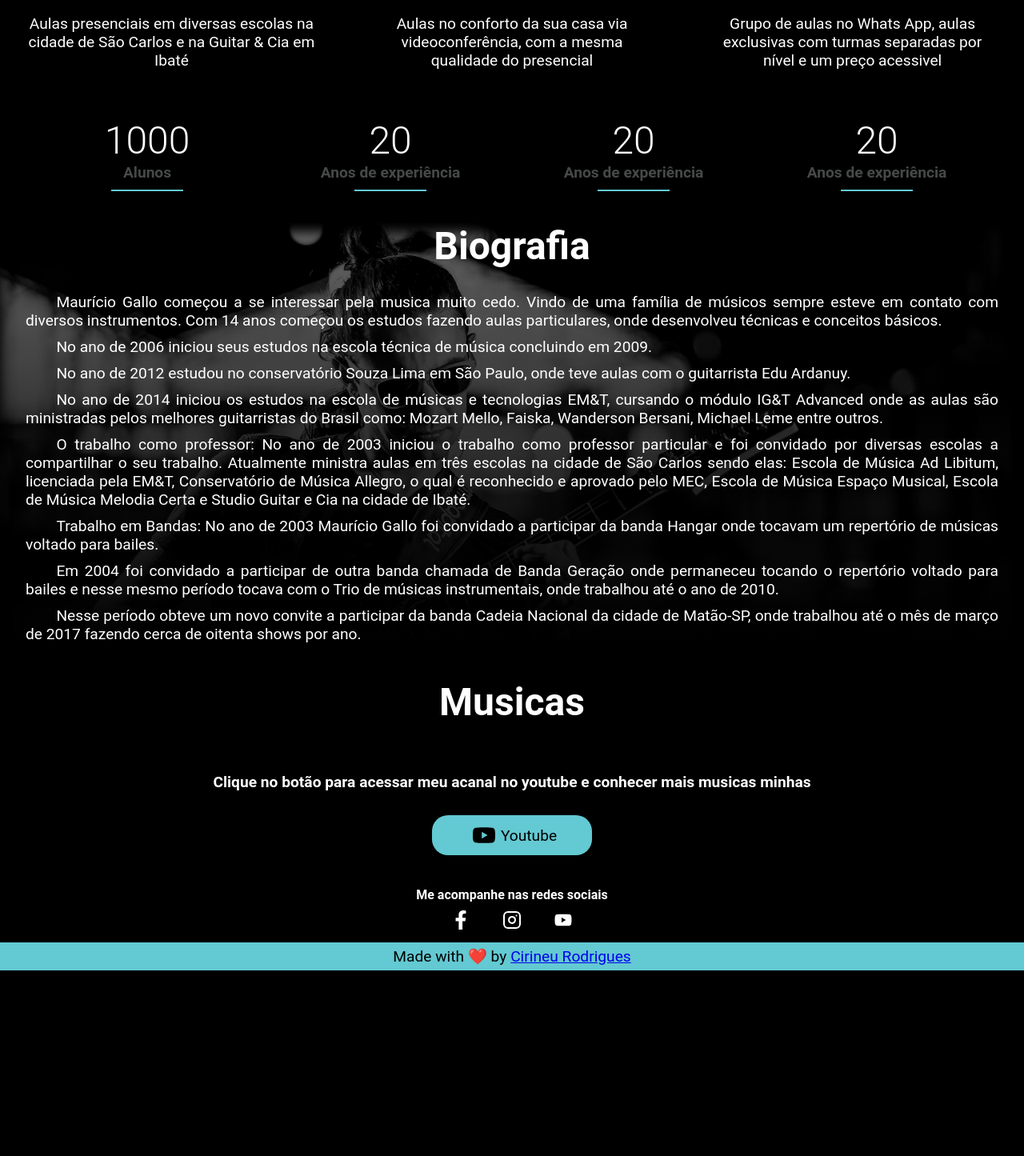
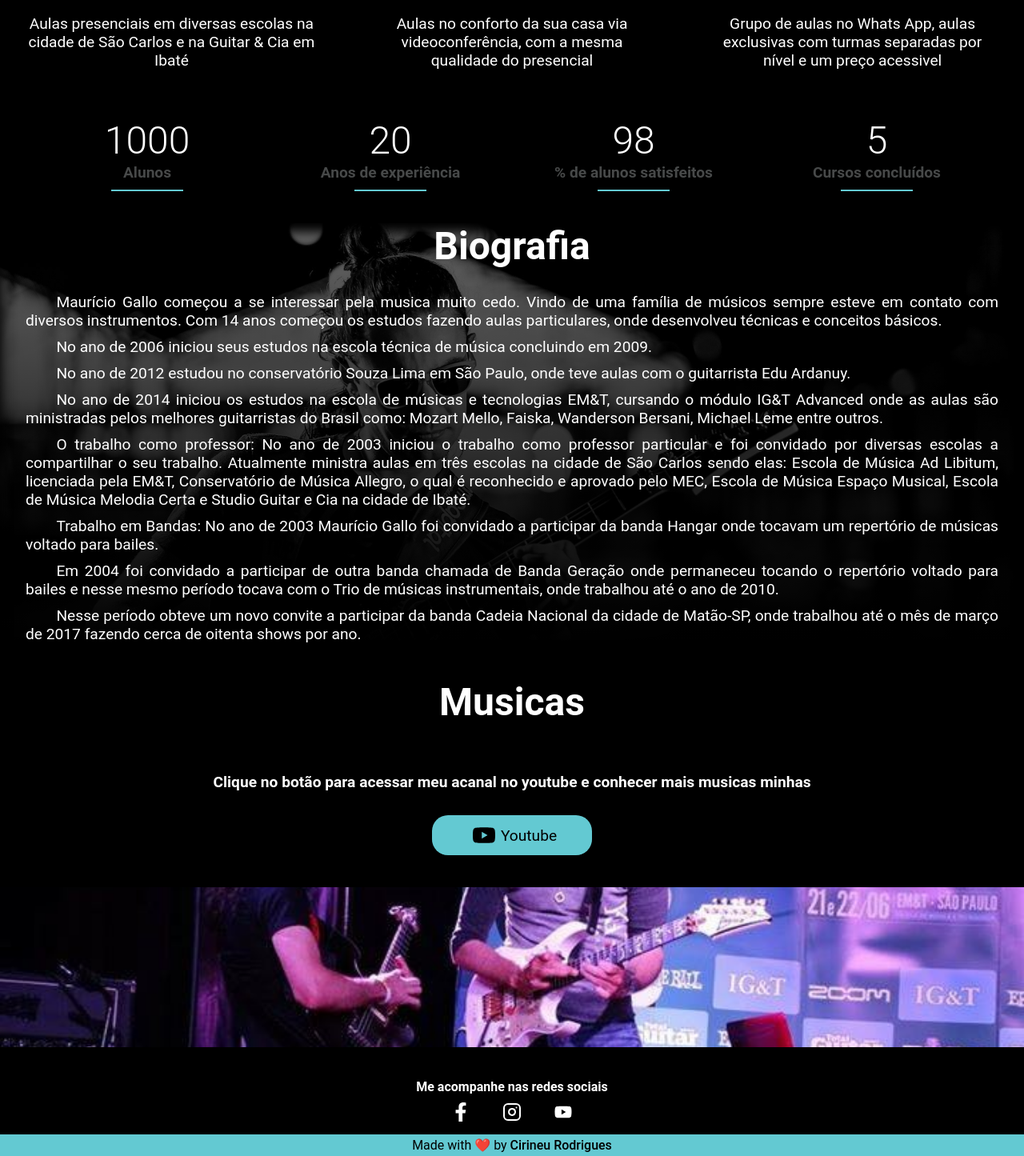
Before and after one commit to cirineurodrigues/mauricio-gallo-react, a React (Create React App) app: page / in a window 1280 px wide. Shown: the part 1234-2679 px from the top of the page at 80% size. Before the commit the page ends 2447 px from the top, so only its background shows below. Built offline with nearby package versions, Linux system fonts and the light colour scheme.

Commit message:
Adiciona o componente paralax

```diff
--- a/src/App.js
+++ b/src/App.js
@@ -6,6 +6,7 @@ import BrandsCarousel from "./components/BrandsCarousel";
 import Aulas from "./components/Aulas";
 import Bio from "./components/Bio";
 import Musicas from "./components/Musicas";
+import Paralax from "./components/Paralax";
 import Footer from "./components/Footer";
 
 function App() {
@@ -21,6 +22,7 @@ function App() {
       <Aulas />
       <Bio />
       <Musicas />
+      <Paralax />
       <Footer />
     </>
   );
--- /dev/null
+++ b/src/components/Agenda/styles.js
@@ -0,0 +1,3 @@
+import styled from "styled-components";
+
+export const StyledAgenda = styled.section``;
--- a/src/components/Aulas/index.jsx
+++ b/src/components/Aulas/index.jsx
@@ -40,8 +40,8 @@ const Aulas = () => {
         <NumbersContainer>
           <Numbers number={1000} text="Alunos" />
           <Numbers number={20} text="Anos de experiência" />
-          <Numbers number={20} text="Anos de experiência" />
-          <Numbers number={20} text="Anos de experiência" />
+          <Numbers number={98} text="% de alunos satisfeitos" />
+          <Numbers number={5} text="Cursos concluídos" />
         </NumbersContainer>
       </AulasContainer>
     </>
--- a/src/components/Footer/styles.js
+++ b/src/components/Footer/styles.js
@@ -18,7 +18,7 @@ export const SocialContainer = styled.div`
   align-items: center;
 
   a {
-    margin: 10px 20px;
+    padding: 10px 20px;
     color: #fff;
     font-size: 1.5rem;
   }
@@ -35,4 +35,15 @@ export const Credits = styled.div`
   background-color: #63c9d2;
   font-size: 1.2rem;
   text-align: center;
+
+  a {
+    color: #000;
+    text-decoration: none;
+    font-weight: 550;
+  }
+
+  @media screen and (min-width: 768px) {
+    padding: 4px 0;
+    font-size: 1rem;
+  }
 `;
--- /dev/null
+++ b/src/components/Paralax/index.jsx
@@ -0,0 +1,7 @@
+import { StyledParalax } from "./styles";
+
+const Paralax = () => {
+  return <StyledParalax />;
+};
+
+export default Paralax;
--- /dev/null
+++ b/src/components/Paralax/styles.js
@@ -0,0 +1,17 @@
+import styled from "styled-components";
+
+import paralax from "../../assets/paralax.jpg";
+
+export const StyledParalax = styled.section`
+  width: 100%;
+  height: 200px;
+  display: flex;
+  flex-direction: column;
+  justify-content: center;
+  align-items: center;
+  margin-bottom: 40px;
+  background-image: url(${paralax});
+  background-size: cover;
+  background-position: center;
+  background-attachment: fixed;
+`;
```
Also changed, not shown: src/components/Agenda/index.jsx (added, +7 -0 lines), src/assets/paralax.jpg (added).
